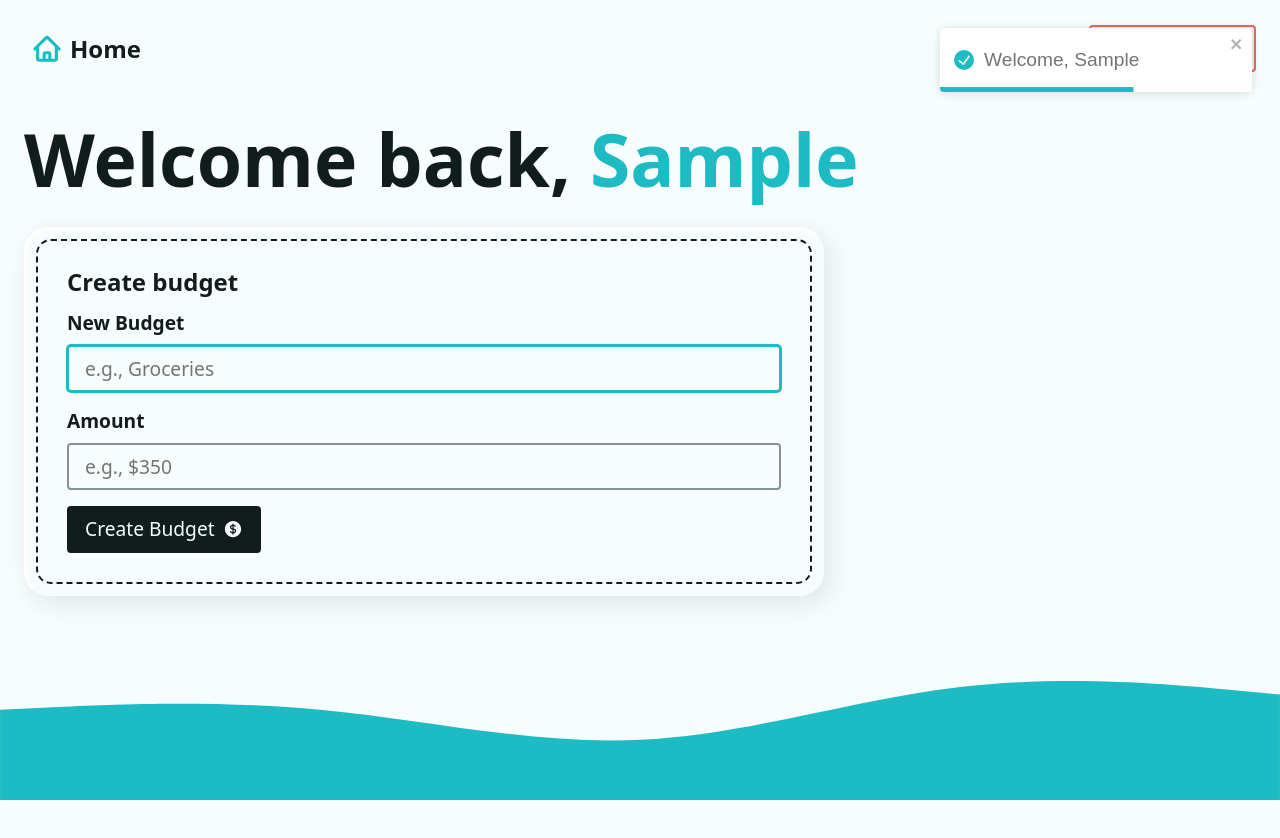
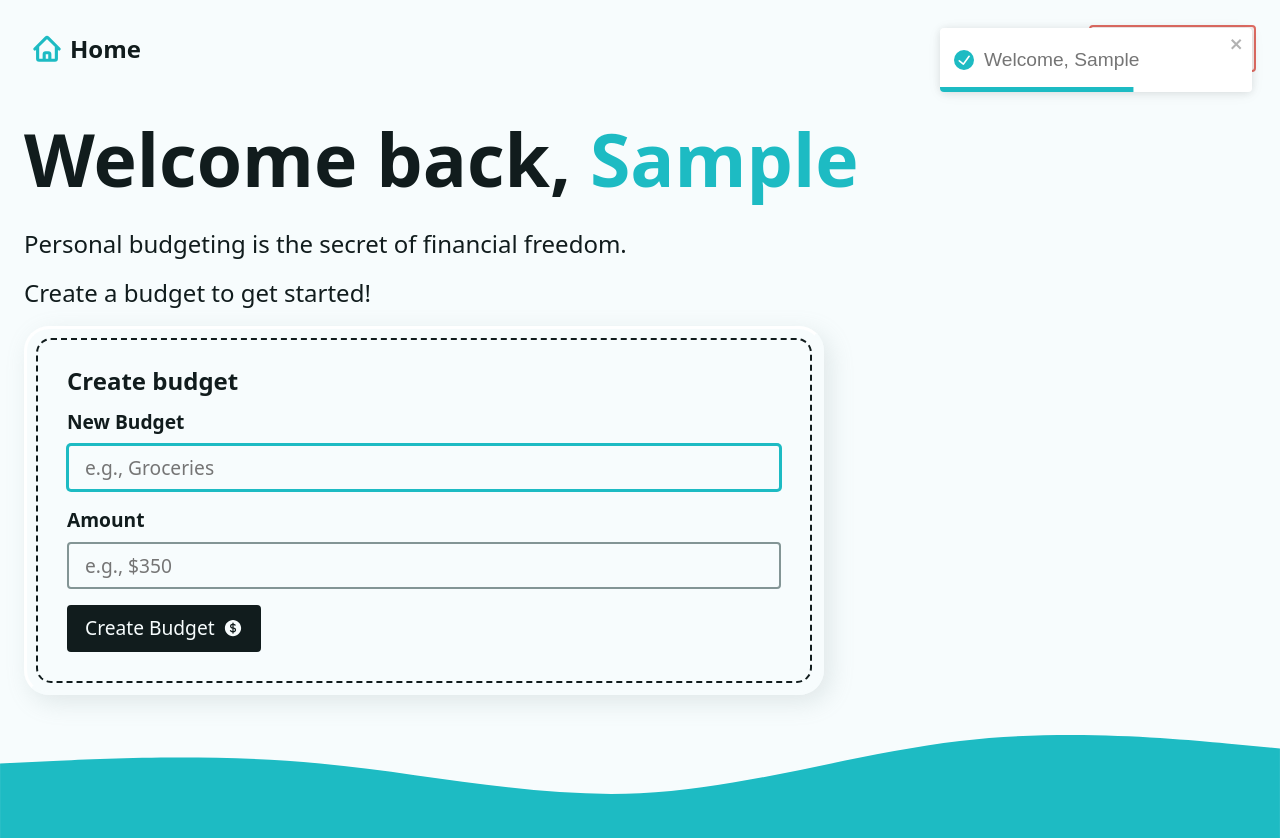
Before and after one commit to cheuchheang/budget-app, a React (Vite) app: page / in a window 1280 px wide. Both pictures are taken after typing "Sample" into the empty fields and a click on the button "Create Account". Shown: the top 838 px of the page. Before the commit the page ends 800 px from the top, so only its background shows below. Built offline with nearby package versions, Linux system fonts and the light colour scheme.

Commit message:
add expense form to dashboard

```diff
--- a/src/pages/Dashboard.jsx
+++ b/src/pages/Dashboard.jsx
@@ -2,8 +2,9 @@
 import { useLoaderData } from "react-router-dom";
 import { toast } from "react-toastify";
 import AddBudgetForm from "../components/AddBudgetForm";
+import AddExpenseForm from "../components/AddExpenseForm";
 import Intro from "../components/Intro";
-import { createBudget, fetchData } from "../helpers";
+import { createBudget, createExpense, fetchData } from "../helpers";
 
 export const dashboardAction = async ({ request }) => {
   const data = await request.formData();
@@ -28,6 +29,19 @@
       throw new Error("There was a problem creating your budget.");
     }
   }
+
+  if (_action === "createExpense") {
+    try {
+      createExpense({
+        name: values.newExpense,
+        amount: values.newExpenseAmount,
+        budgetId: values.newExpenseBudget,
+      });
+      return toast.success(`Expense ${values.newExpense} created!`);
+    } catch (error) {
+      throw new Error("There was a problem creating your expense.");
+    }
+  }
 };
 
 export const dashboardLoader = () => {
@@ -46,11 +60,20 @@
             Welcome back, <span className="accent">{userName}</span>
           </h1>
           <div className="grid-sm">
-            <div className="grid-lg">
-              <div className="flex-lg">
+            {budgets && budgets.length > 0 ? (
+              <div className="grid-lg">
+                <div className="flex-lg">
+                  <AddBudgetForm />
+                  <AddExpenseForm budgets={budgets} />
+                </div>
+              </div>
+            ) : (
+              <div className="grid-sm">
+                <p>Personal budgeting is the secret of financial freedom.</p>
+                <p>Create a budget to get started!</p>
                 <AddBudgetForm />
               </div>
-            </div>
+            )}
           </div>
         </div>
       ) : (
```
